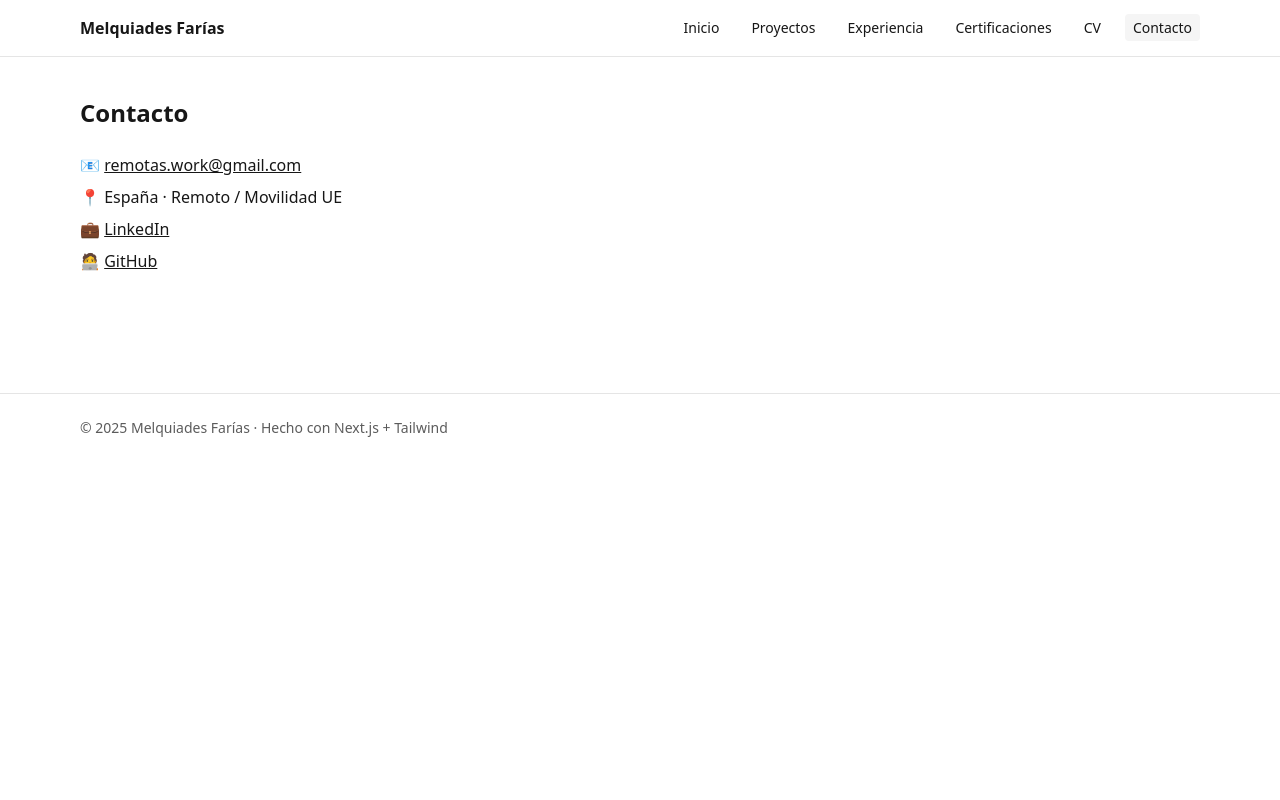
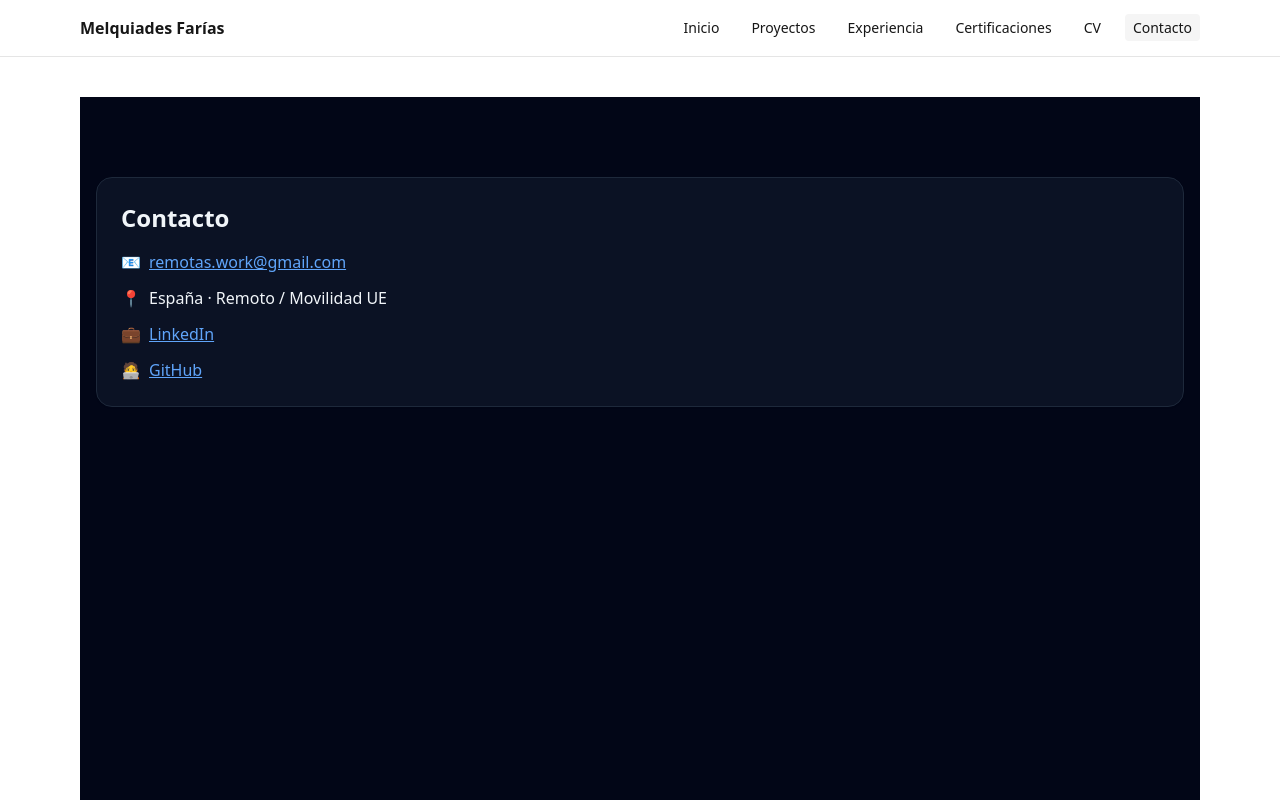
Before and after one commit to Remotas/remotas-portfolio, a Next.js app: page /contact in a window 1280 px wide. Shown: the top 800 px of the page. Built offline with nearby package versions, Linux system fonts and the light colour scheme.

Commit message:
feat: unify portfolio page styling

```diff
--- a/app/certifications/page.tsx
+++ b/app/certifications/page.tsx
@@ -2,25 +2,32 @@ import YAML from "yaml";
 import { readFileSync } from "fs";
 import path from "path";
 import Link from "next/link";
+import Section from "@/components/Section";
 
 export default function Certifications() {
   const certs = YAML.parse(
     readFileSync(path.join(process.cwd(), "content/certifications.yml"), "utf8")
   );
   return (
-    <>
-      <h1 className="text-2xl font-semibold mb-6">Certificaciones</h1>
-      <div className="grid md:grid-cols-2 gap-6">
+    <main className="min-h-screen bg-slate-950 pb-12 pt-8">
+      <div className="mx-auto max-w-6xl px-4">
+        <Section title="Certificaciones" headingLevel="h1" className="mt-0">
+          <div className="grid gap-6 md:grid-cols-2">
             {certs.map((c: any, i: number) => (
-          <article key={i} className="border rounded-2xl p-4">
-            <h3 className="font-semibold">{c.title}</h3>
-            <p className="text-sm opacity-70">
+              <article
+                key={i}
+                className="rounded-2xl border border-slate-800 bg-slate-900/70 p-5"
+              >
+                <h3 className="text-lg font-semibold text-slate-100">
+                  {c.title}
+                </h3>
+                <p className="text-sm text-slate-400">
                   {c.issuer} · {c.date}
                 </p>
                 {c.link && (
                   <Link
                     href={c.link}
-                className="underline mt-2 inline-block text-sm"
+                    className="mt-3 inline-block text-sm text-blue-400 underline hover:text-blue-300"
                   >
                     Ver documento
                   </Link>
@@ -28,6 +35,8 @@ export default function Certifications() {
               </article>
             ))}
           </div>
-    </>
+        </Section>
+      </div>
+    </main>
   );
 }
--- a/app/contact/page.tsx
+++ b/app/contact/page.tsx
@@ -2,35 +2,51 @@ import YAML from "yaml";
 import { readFileSync } from "fs";
 import path from "path";
 import Link from "next/link";
+import Section from "@/components/Section";
 
 export default function Contact() {
   const c = YAML.parse(
     readFileSync(path.join(process.cwd(), "content/contact.yml"), "utf8")
   );
   return (
-    <>
-      <h1 className="text-2xl font-semibold mb-6">Contacto</h1>
-      <div className="space-y-2">
-        <p>
-          📧{" "}
-          <a className="underline" href={`mailto:${c.email}`}>
+    <main className="min-h-screen bg-slate-950 pb-12 pt-8">
+      <div className="mx-auto max-w-6xl px-4">
+        <Section title="Contacto" headingLevel="h1" className="mt-0">
+          <div className="space-y-3 text-slate-100">
+            <p className="flex items-center gap-2 text-sm sm:text-base">
+              <span>📧</span>
+              <a
+                className="text-blue-400 underline hover:text-blue-300"
+                href={`mailto:${c.email}`}
+              >
                 {c.email}
               </a>
             </p>
-        <p>📍 {c.location}</p>
-        <p>
-          💼{" "}
-          <Link className="underline" href={c.linkedin}>
+            <p className="flex items-center gap-2 text-sm sm:text-base">
+              <span>📍</span>
+              <span>{c.location}</span>
+            </p>
+            <p className="flex items-center gap-2 text-sm sm:text-base">
+              <span>💼</span>
+              <Link
+                className="text-blue-400 underline hover:text-blue-300"
+                href={c.linkedin}
+              >
                 LinkedIn
               </Link>
             </p>
-        <p>
-          🧑‍💻{" "}
-          <Link className="underline" href={c.github}>
+            <p className="flex items-center gap-2 text-sm sm:text-base">
+              <span>🧑‍💻</span>
+              <Link
+                className="text-blue-400 underline hover:text-blue-300"
+                href={c.github}
+              >
                 GitHub
               </Link>
             </p>
           </div>
-    </>
+        </Section>
+      </div>
+    </main>
   );
 }
--- a/app/cv/page.tsx
+++ b/app/cv/page.tsx
@@ -1,4 +1,4 @@
-import Link from "next/link";
+import Section from "@/components/Section";
 
 export default function CV() {
   const files = [
@@ -13,24 +13,27 @@ export default function CV() {
     },
   ];
   return (
-    <>
-      <h1 className="text-2xl font-semibold mb-6">Currículum</h1>
-      <ul className="space-y-3">
+    <main className="min-h-screen bg-slate-950 pb-12 pt-8">
+      <div className="mx-auto max-w-6xl px-4">
+        <Section title="Currículum" headingLevel="h1" className="mt-0">
+          <ul className="space-y-4">
             {files.map((f) => (
               <li
                 key={f.href}
-            className="border rounded-2xl p-4 flex items-center justify-between"
+                className="flex flex-col gap-3 rounded-2xl border border-slate-800 bg-slate-900/70 p-5 sm:flex-row sm:items-center sm:justify-between"
               >
-            <span>{f.name}</span>
-            <Link
+                <span className="text-slate-100">{f.name}</span>
+                <a
                   href={f.href}
-              className="rounded-2xl bg-brand px-3 py-1 text-white"
+                  className="inline-flex items-center justify-center rounded-full bg-blue-600 px-4 py-2 text-sm font-medium text-white transition hover:bg-blue-500"
                 >
                   Descargar
-            </Link>
+                </a>
               </li>
             ))}
           </ul>
-    </>
+        </Section>
+      </div>
+    </main>
   );
 }
--- a/app/experience/page.tsx
+++ b/app/experience/page.tsx
@@ -1,6 +1,7 @@
 import YAML from "yaml";
 import { readFileSync } from "fs";
 import path from "path";
+import Section from "@/components/Section";
 import Timeline from "@/components/Timeline";
 
 export default function Experience() {
@@ -16,9 +17,12 @@ export default function Experience() {
   }
 
   return (
-    <>
-      <h1 className="text-2xl font-semibold mb-6">Experiencia</h1>
-      <Timeline items={data} />
-    </>
+    <main className="min-h-screen bg-slate-950 pb-12 pt-8">
+      <div className="mx-auto max-w-6xl px-4">
+        <Section title="Experiencia" headingLevel="h1" className="mt-0">
+          <Timeline items={data} />
+        </Section>
+      </div>
+    </main>
   );
 }
--- a/app/projects/page.tsx
+++ b/app/projects/page.tsx
@@ -1,6 +1,7 @@
 import fs from "fs";
 import path from "path";
 import matter from "gray-matter";
+import Section from "@/components/Section";
 import ProjectCard from "@/components/ProjectCard";
 
 export default function Projects() {
@@ -15,13 +16,16 @@ export default function Projects() {
     });
 
   return (
-    <>
-      <h1 className="text-2xl font-semibold mb-6">Proyectos</h1>
-      <div className="grid md:grid-cols-2 gap-6">
-        {posts.map((p) => (
-          <ProjectCard key={p.slug} {...p} />
-        ))}
+    <main className="min-h-screen bg-slate-950 pb-12 pt-8">
+      <div className="mx-auto max-w-6xl px-4">
+        <Section title="Proyectos" headingLevel="h1" className="mt-0">
+          <div className="grid gap-6 md:grid-cols-2">
+            {posts.map((p) => (
+              <ProjectCard key={p.slug} {...p} />
+            ))}
+          </div>
+        </Section>
       </div>
-    </>
+    </main>
   );
 }
--- a/components/ProjectCard.tsx
+++ b/components/ProjectCard.tsx
@@ -1,5 +1,3 @@
-import Link from "next/link";
-
 export default function ProjectCard({
   title,
   summary,
@@ -14,29 +12,39 @@ export default function ProjectCard({
   repo?: string;
 }) {
   return (
-    <article className="border rounded-2xl p-4 hover:shadow">
-      <h3 className="text-lg font-semibold">{title}</h3>
-      <p className="my-2 opacity-80">{summary}</p>
-      <div className="flex flex-wrap gap-2 my-3">
+    <article className="rounded-2xl border border-slate-800 bg-slate-900/70 p-5 text-slate-100 shadow-sm transition hover:shadow-lg hover:shadow-slate-900/40">
+      <h3 className="text-lg font-semibold text-slate-100">{title}</h3>
+      <p className="my-2 text-sm text-slate-300">{summary}</p>
+      <div className="my-3 flex flex-wrap gap-2">
         {tech?.map((t) => (
           <span
             key={t}
-            className="text-xs px-2 py-1 rounded bg-neutral-100 dark:bg-neutral-800"
+            className="rounded-full bg-slate-800 px-2 py-1 text-xs text-slate-200"
           >
             {t}
           </span>
         ))}
       </div>
-      <div className="flex gap-3 text-sm">
+      <div className="flex gap-3 text-sm text-blue-400">
         {demo && (
-          <Link href={demo} className="underline">
+          <a
+            href={demo}
+            className="underline hover:text-blue-300"
+            target="_blank"
+            rel="noreferrer"
+          >
             Demo
-          </Link>
+          </a>
         )}
         {repo && (
-          <Link href={repo} className="underline">
+          <a
+            href={repo}
+            className="underline hover:text-blue-300"
+            target="_blank"
+            rel="noreferrer"
+          >
             Repo
-          </Link>
+          </a>
         )}
       </div>
     </article>
--- a/components/Section.tsx
+++ b/components/Section.tsx
@@ -1,23 +1,36 @@
 import { ReactNode } from "react";
 import { marked } from "marked";
+
+type HeadingLevel = "h1" | "h2" | "h3" | "h4" | "h5" | "h6";
 
 export default function Section({
   id,
   title,
   children,
   markdown,
+  headingLevel = "h2",
+  className = "",
 }: {
   id?: string;
   title: string;
   children?: ReactNode;
   markdown?: string;
+  headingLevel?: HeadingLevel;
+  className?: string;
 }) {
+  const HeadingTag = headingLevel as keyof JSX.IntrinsicElements;
+
   return (
-    <section id={id} className="mt-16">
-      <h2 className="text-2xl font-semibold mb-4">{title}</h2>
+    <section
+      id={id}
+      className={`mt-12 rounded-2xl border border-slate-800 bg-slate-900/70 p-6 text-slate-100 shadow-sm ${className}`}
+    >
+      <HeadingTag className="text-2xl font-semibold mb-4 text-slate-100">
+        {title}
+      </HeadingTag>
       {markdown ? (
         <article
-          className="prose dark:prose-invert"
+          className="prose prose-invert max-w-none text-slate-100"
           dangerouslySetInnerHTML={{ __html: marked(markdown) }}
         />
       ) : (
--- a/components/Timeline.tsx
+++ b/components/Timeline.tsx
@@ -2,18 +2,18 @@
 export default function Timeline({ items }: { items: any[] }) {
   const list = Array.isArray(items) ? items : Object.values(items ?? {});
   return (
-    <ol className="relative border-s border-neutral-200 dark:border-neutral-800">
+    <ol className="relative border-s border-slate-800">
       {list.map((it: any, i: number) => {
         const bullets: any[] = Array.isArray(it?.bullets) ? it.bullets : [];
         return (
-          <li key={i} className="mb-10 ms-4">
-            <div className="absolute w-3 h-3 bg-brand rounded-full -start-1.5 mt-2" />
-            <h3 className="font-semibold">{it?.company}</h3>
-            <p className="text-sm opacity-70">
+          <li key={i} className="mb-10 ms-4 text-slate-100">
+            <div className="absolute -start-1.5 mt-2 h-3 w-3 rounded-full bg-blue-500" />
+            <h3 className="text-lg font-semibold text-slate-100">{it?.company}</h3>
+            <p className="text-sm text-slate-400">
               {it?.role} · {it?.period}
             </p>
             {bullets.length > 0 && (
-              <ul className="list-disc ms-5 mt-2 opacity-90">
+              <ul className="ms-5 mt-2 list-disc text-sm text-slate-300">
                 {bullets.map((b, j) => (
                   <li key={j}>
                     {typeof b === "string" ? b : JSON.stringify(b)}
```
Lines whose indentation alone changed are shown as unchanged.
